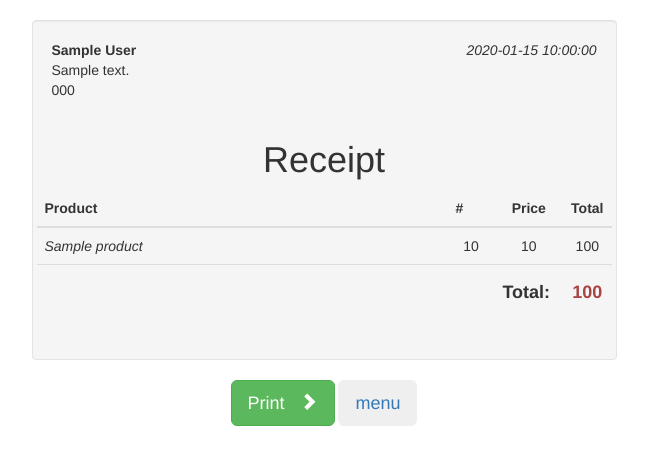
After one commit to tdudez/Mantrasiam, a PHP site: page /reciept.php?id=1 in a window 1280 px wide. The commit adds this page. Shown: the top 465 px of the page, without its empty margins (316-964 px from the left). Run offline with PHP 8.4, Linux system fonts and the light colour scheme; tables that the repository leaves empty or names only in its code hold one stand-in row (values such as "Sample post"); some libraries are stand-ins or nearby versions.

Commit message:
add print reciept

```diff
--- a/component/head_script.php
+++ b/component/head_script.php
@@ -1,6 +1,5 @@
 <meta charset="UTF-8">
 <meta name="viewport" content="width=device-width, initial-scale=1.0">
-<title>Document</title>
 <!-- Bootstrap CSS -->
 <link rel="stylesheet" href="https://cdn.jsdelivr.net/npm/bootstrap@4.5.3/dist/css/bootstrap.min.css"
     integrity="sha384-TX8t27EcRE3e/ihU7zmQxVncDAy5uIKz4rEkgIXeMed4M0jlfIDPvg6uqKI2xXr2" crossorigin="anonymous">
--- a/cusEdit.php
+++ b/cusEdit.php
@@ -57,7 +57,7 @@
                 </div>
                 <form action="cusEdit.php?id=<?=$cusid?>" method="post">
                     <div class="row mt-2">
-                        <div class="col-md-12"><input type="text" class="form-control" placeholder="ชื่อ" value="<?=$row['name']?>" name="name"></div>
+                        <div class="col-md-12"><input type="text" class="form-control" placeholder="ชื่อ" value="<?=$row['cname']?>" name="name"></div>
                     </div>
                     <div class="row mt-3">
                         <div class="col-md-6"><input type="text" class="form-control" placeholder="Email" value="<?=$row['email']?>" name="email"></div>
--- a/login.php
+++ b/login.php
@@ -15,6 +15,7 @@ $error = isset($_GET['error']) ? $_GET['error'] : '';
 
 <head>
     <?php include "component/head_script.php";?>
+    <title>Login</title>
 </head>
 
 <body onload="<?php if ($error == '1') {echo 'errorlogin()';} ?>">
--- a/order.php
+++ b/order.php
@@ -74,7 +74,7 @@
 					</div>
 				</li>
 				<li id="li_2">
-                    <label class="description" for="element_2">วันที่สั่งผลิต </label>
+                    <label class="description" for="element_2">วันที่สั่งซื้อ </label>
                     <span>
                         <input id="element_2_1" name="element_2_1" class="element text" size="2" maxlength="2" value=""
                             type="text"> /
--- /dev/null
+++ b/reciept.php
@@ -0,0 +1,131 @@
+<?php
+    include("action/server.php");
+    $ordid = $_GET['id'];
+    $query = "SELECT O.orderdate, C.address ,C.cname, C.tel
+    FROM orders O
+    INNER JOIN customers C ON O.cus_id = C.id
+    WHERE O.id = $ordid";
+    $result = mysqli_query($connect, $query);
+    $row = mysqli_fetch_array($result);
+    $orderdate = $row['orderdate'];
+    $cusaddress = $row['address'];
+    $cusname = $row['cname'];
+    $custel = $row['tel'];
+?>
+<!DOCTYPE html>
+<html lang="en">
+<head>
+    <meta charset="UTF-8">
+    <meta name="viewport" content="width=device-width, initial-scale=1.0">
+    <title>Document</title>
+    <link href="//netdna.bootstrapcdn.com/bootstrap/3.0.0/css/bootstrap.min.css" rel="stylesheet" id="bootstrap-css">
+    <script src="//netdna.bootstrapcdn.com/bootstrap/3.0.0/js/bootstrap.min.js"></script>
+    <script src="//code.jquery.com/jquery-1.11.1.min.js"></script>
+    <style>
+        body {
+            margin-top: 20px;
+        }
+    </style>
+</head>
+<body>
+<div id="printableArea">
+    <div class="container">
+        <div class="row">
+            <div class="well col-xs-10 col-sm-10 col-md-6 col-xs-offset-1 col-sm-offset-1 col-md-offset-3">
+                <div class="row">
+                    <div class="col-xs-6 col-sm-6 col-md-6">
+                        <address>
+                            <strong>
+                                <?=$cusname ?>
+                            </strong>
+                            <br>
+                            <?=$cusaddress?>
+                            <br>
+                            <?=$custel?>
+                        </address>
+                    </div>
+                    <div class="col-xs-6 col-sm-6 col-md-6 text-right">
+                        <p>
+                            <em><?=$orderdate?></em>
+                        </p>
+
+                    </div>
+                </div>
+                <div class="row">
+                    <div class="text-center">
+                        <h1>Receipt</h1>
+                    </div>
+                    </span>
+                    <table class="table table-hover">
+                        <thead>
+                            <tr>
+                                <th>Product</th>
+                                <th>#</th>
+                                <th class="text-center">Price</th>
+                                <th class="text-center">Total</th>
+                            </tr>
+                        </thead>
+                        <tbody>
+                            <?php
+                                $query = "SELECT D.amount, C.id, C.cname, P.price, P.name, O.orderdate
+                                FROM orderdetail D
+                                INNER JOIN orders O ON D.ord_id = O.id
+                                INNER JOIN customers C ON O.cus_id = C.id
+                                INNER JOIN products P ON D.prod_id = P.id
+                                WHERE D.ord_id = $ordid";
+                                $total=0;
+                                if ($result = mysqli_query($connect, $query)) {
+                                    while ($row = mysqli_fetch_array($result)) {
+                            ?>
+                            <tr>
+                                <td class="col-md-9"><em><?=$row['name']?></em></h4></td>
+                                <td class="col-md-1" style="text-align: center"><?=$row['amount']?></td>
+                                <td class="col-md-1 text-center"><?=$row['price']?></td>
+                                <td class="col-md-1 text-center"><?=$row['price'] * $row['amount']?></td>
+                            </tr>
+                            <?php
+                                $total += $row['price'] * $row['amount'];
+                                    }
+                                }
+                            ?>
+                            <tr>
+                                <td>   </td>
+                                <td>   </td>
+                                <td class="text-right"><h4><strong>Total: </strong></h4></td>
+                                <td class="text-center text-danger"><h4><strong><?=$total?></strong></h4></td>
+                            </tr>
+                        </tbody>
+                    </table>
+                </div>
+            </div>
+        </div>
+    </div>
+</div>
+<div class="row">
+    <div class="col-12">
+        <div class="text-center">
+
+            <button type="button" class="btn btn-success btn-lg" onclick="printDiv('printableArea')">
+                Print   <span class="glyphicon glyphicon-chevron-right"></span>
+            </button>
+            <script>
+                function printDiv(divName) {
+                    var printContents = document.getElementById(divName).innerHTML;
+                    var originalContents = document.body.innerHTML;
+
+                    document.body.innerHTML = printContents;
+
+                    window.print();
+
+                    document.body.innerHTML = originalContents;
+                }
+            </script>
+            <a href="menu.php">
+                <button class="btn btn-secondary btn-lg">menu</button>
+            </a>
+        </div>
+    </div>
+</div>
+
+</body>
+</html>
```
Also changed, not shown: Orderitem.php (+6 -3 lines), testsys.php (added, +27 -0 lines), reciept.css (added).
